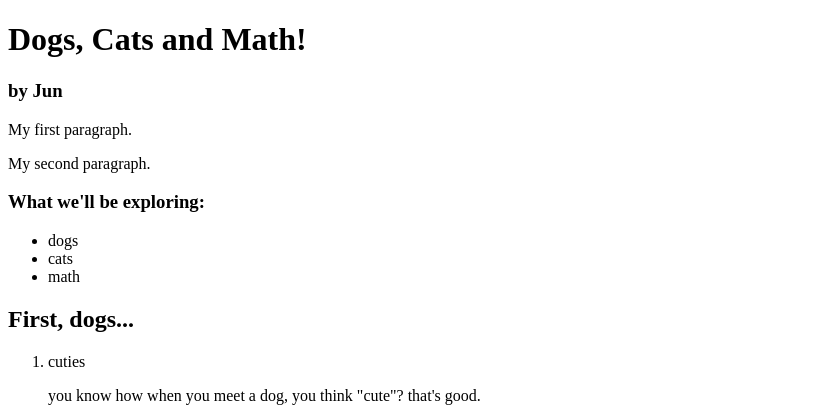
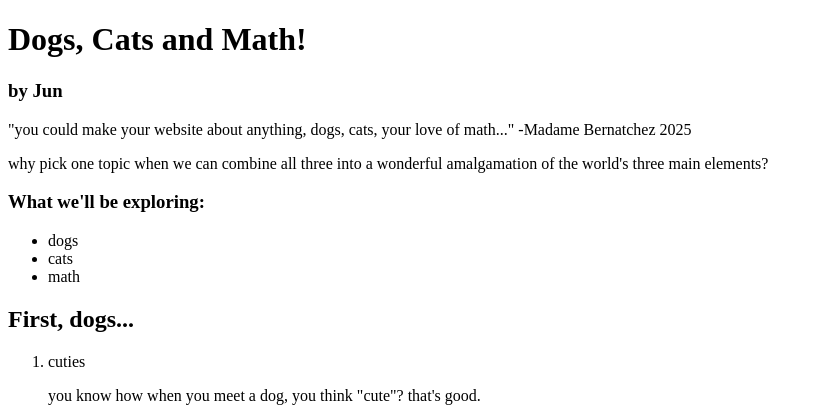
Before and after one commit to Junsrubberducky/functions, a plain HTML site: page index.html in a window 1280 px wide. Shown: the top 418 px of the page, without its empty margins (0-823 px from the left). Drawn offline with Linux system fonts and the light colour scheme.

Commit message:
Update index.html

```diff
--- a/index.html
+++ b/index.html
@@ -6,8 +6,8 @@
 <body>
 
 <h1>Dogs, Cats and Math!</h1> <h3>by Jun</h3>
-<p>My first paragraph.</p>
-<p>My second paragraph.</p>
+<p>"you could make your website about anything, dogs, cats, your love of math..." -Madame Bernatchez 2025</p>
+<p>why pick one topic when we can combine all three into a wonderful amalgamation of the world's three main elements?</p>
 <h3>What we'll be exploring:</h3>
 <ul><li>dogs</li>
     <li>cats</li>
@@ -23,4 +23,5 @@
 <img src="https://www.rover.com/blog/wp-content/uploads/2019/06/bernese-mountain-dog-1177074_1920.jpg" alt="puppy" width=425 height=300>
 
 </body>
+
 </html>
```
